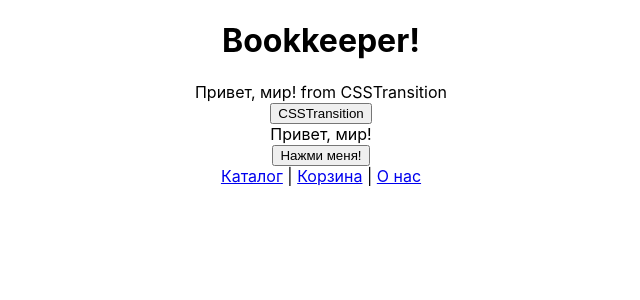
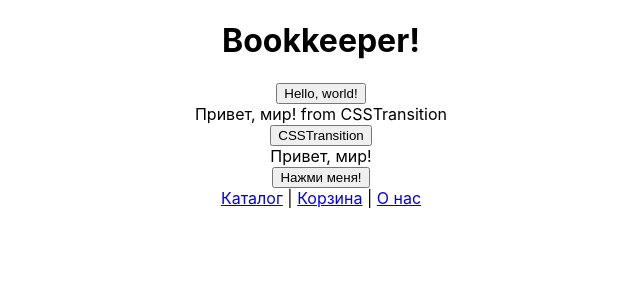
Before and after one commit to roman-yagodin/learn-react-router, a React (Create React App) app: page / in a window 1280 px wide. Shown: the top 300 px of the page, without its empty margins (319-959 px from the left). Built offline with nearby package versions, Linux system fonts and the light colour scheme.

Commit message:
Анимации: SwitchTransition

```diff
--- a/src/App.css
+++ b/src/App.css
@@ -61,3 +61,22 @@
 .my-exit-done {
   opacity: 0;
 }
+
+/* SwitchTransition */
+
+.fade-enter{
+  opacity: 0;
+}
+.fade-exit{
+  opacity: 1;
+}
+.fade-enter-active{
+  opacity: 1;
+}
+.fade-exit-active{
+  opacity: 0;
+}
+.fade-enter-active,
+.fade-exit-active{
+  transition: opacity 500ms;
+}
--- a/src/App.js
+++ b/src/App.js
@@ -3,7 +3,7 @@ import './App.css';
 import {Outlet, Link} from 'react-router-dom';
 import {Fade} from './etc/Fade';
 import {useState} from 'react';
-import {CSSTransition} from 'react-transition-group';
+import {CSSTransition, SwitchTransition} from 'react-transition-group';
 
 function App() {
 
@@ -11,9 +11,23 @@ function App() {
 
   const [inProp, setInProp] = useState(true);
 
+  const [state, setState] = useState(false);
+
   return (
     <div className="App">
       <h1>Bookkeeper!</h1>
+
+      <SwitchTransition mode="out-in">
+        <CSSTransition
+          key={state ? "Goodbye, world!" : "Hello, world!"}
+          addEndListener={(node, done) => node.addEventListener("transitionend", done, false)}
+          classNames='fade'
+        >
+        <button onClick={() => setState(state => !state)}>
+          {state ? "Goodbye, world!" : "Hello, world!"}
+        </button>
+        </CSSTransition>
+      </SwitchTransition>
 
       <CSSTransition in={inProp} timeout={1000} classNames="my">
         <div>
```
